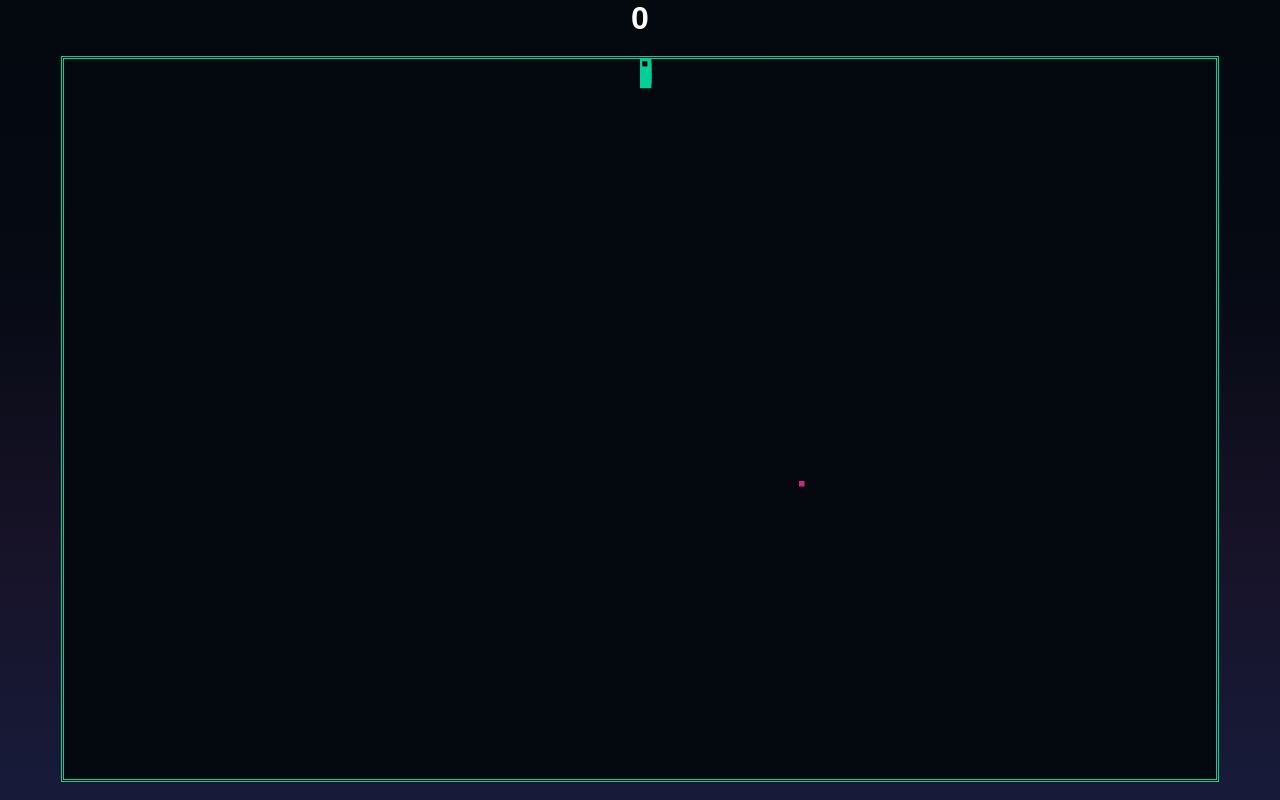
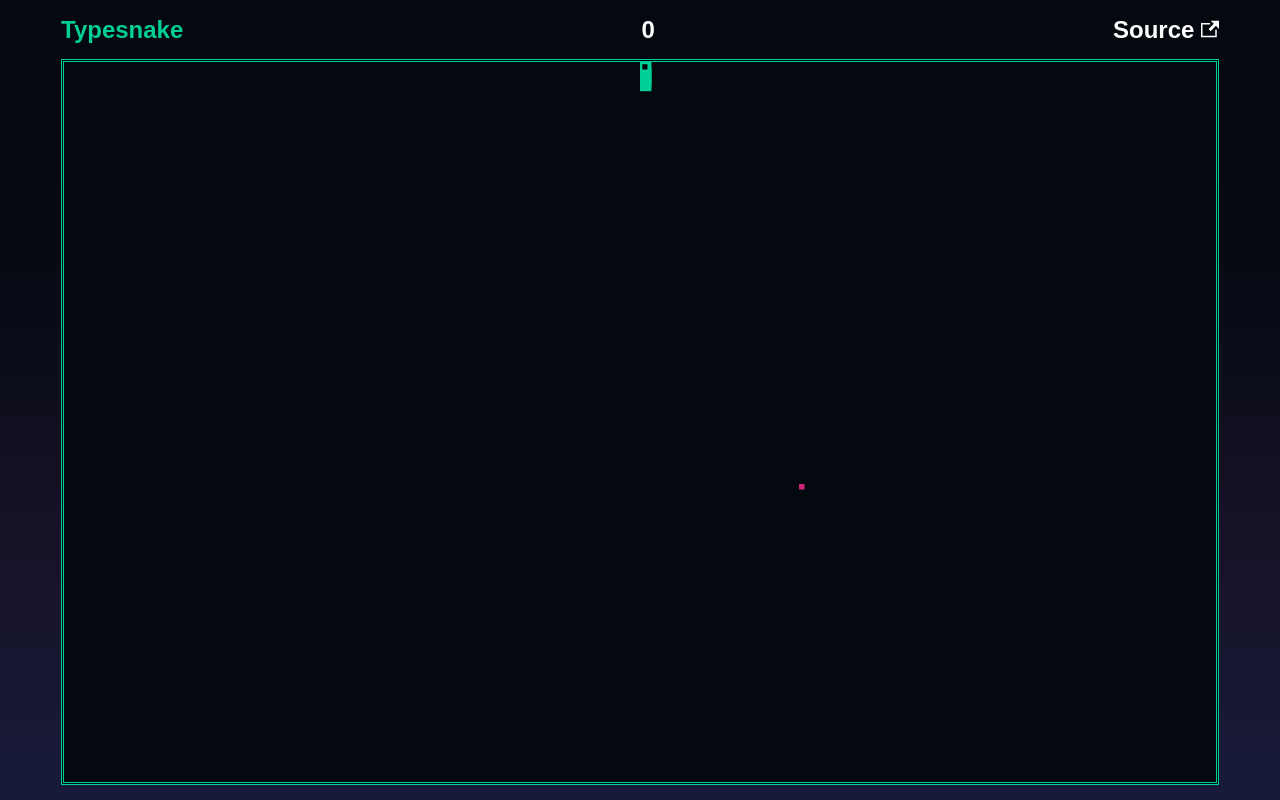
Before and after one commit to IMenezes-GH/SnakeTS, a website built with Vite: page index.html in a window 1280 px wide. Built offline with nearby package versions, Linux system fonts and the light colour scheme.

Commit message:
adds an external link to the source code + icon

```diff
--- a/index.html
+++ b/index.html
@@ -4,40 +4,15 @@
     <meta charset="UTF-8">
     <meta name="viewport" content="width=device-width, initial-scale=1.0">
     <title>Typesnake</title>
-    <style>
-
-        body {
-            margin: 0;
-            padding: 0;
-            overflow-y: hidden;
-        }
-
-        main{
-            min-height: 100vh;
-            background: linear-gradient(#04080F, #050a13, #171227, #171b3a);
-
-            display: grid;
-            justify-content: center;
-
-            text-align: center;
-            font-family:fantasy;
-            color:white;
-        }
-
-        #canvas{
-            background-color: #04080f;
-            border-style: double;
-            border-color: #00CF97;
-        }
-
-        h1 {
-            margin: 0;
-        }
-    </style>
+    <link rel="stylesheet" href="./styles/main.css">
 </head>
 <body>
     <main>
-        <h1 id="score">0</h1>
+        <nav>
+            <h1 id="title">Typesnake</h1>
+            <h1 id="score">0</h1>
+            <h1><a href="https://github.com/IMenezes-GH/SnakeTS">Source <img src="./styles/src/iconmonstr-share-11.svg"></a></h1>
+        </nav>
         <canvas id="canvas"></canvas>
     </main>
     <script type="module" src="./src/Main.ts"></script>
--- /dev/null
+++ b/styles/main.css
@@ -0,0 +1,46 @@
+
+
+body {
+    margin: 0;
+    padding: 0;
+    overflow-y: hidden;
+}
+
+main{
+    min-height: 100vh;
+    background: linear-gradient(#04080F, #050a13, #171227, #171b3a);
+
+    display: grid;
+    justify-content: center;
+
+    text-align: center;
+    font-family:fantasy;
+    color:white;
+}
+
+#title{
+    color: #00CF97;
+}
+#canvas{
+    background-color: #04080f;
+    border-style: double;
+    border-color: #00CF97;
+}
+
+h1 {
+    margin: 0;
+}
+
+nav {
+    padding-top: 1rem;
+    display: flex;
+    flex-direction: row;
+    justify-content:space-between;
+}
+h1 > a {
+    color: white;
+    text-decoration: none;
+}
+a:hover {
+    text-decoration: underline;
+}
```
Also changed, not shown: styles/src/iconmonstr-share-11.svg (added).
